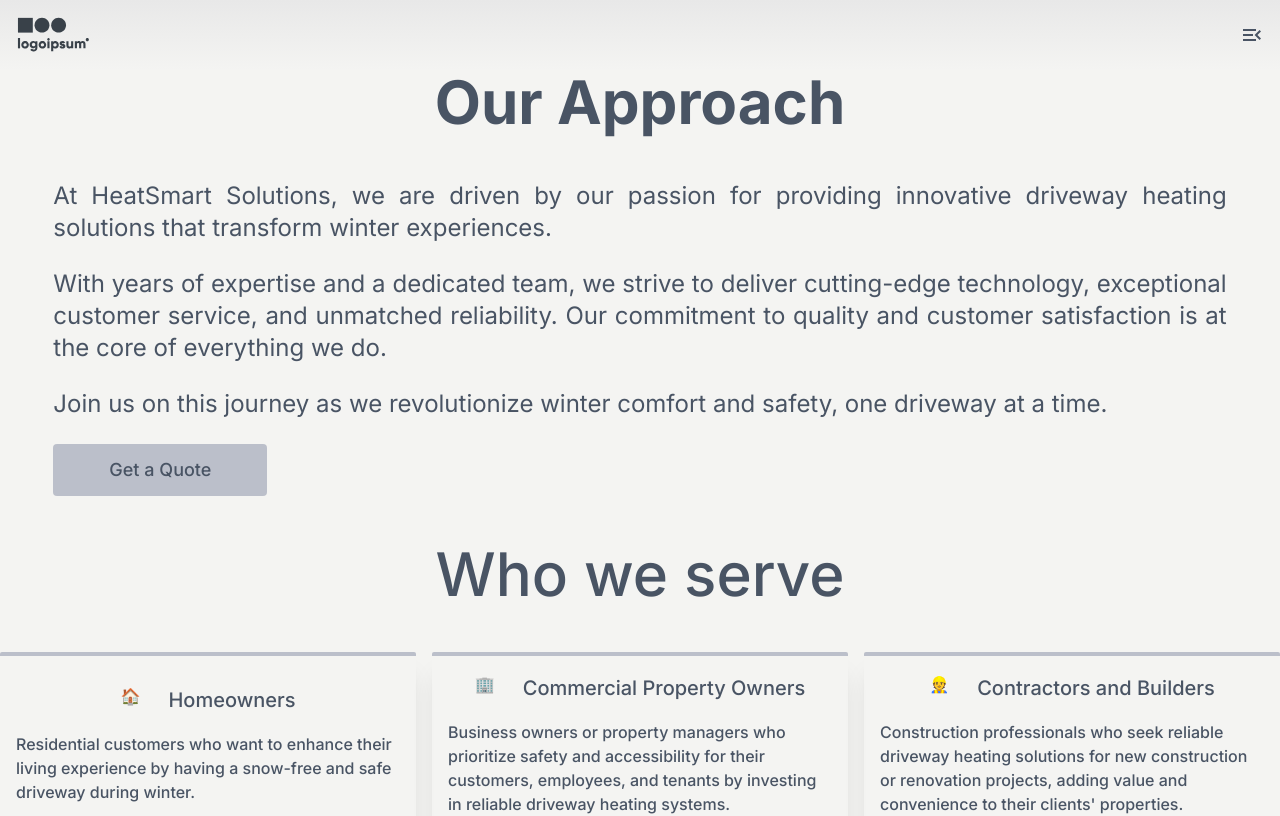
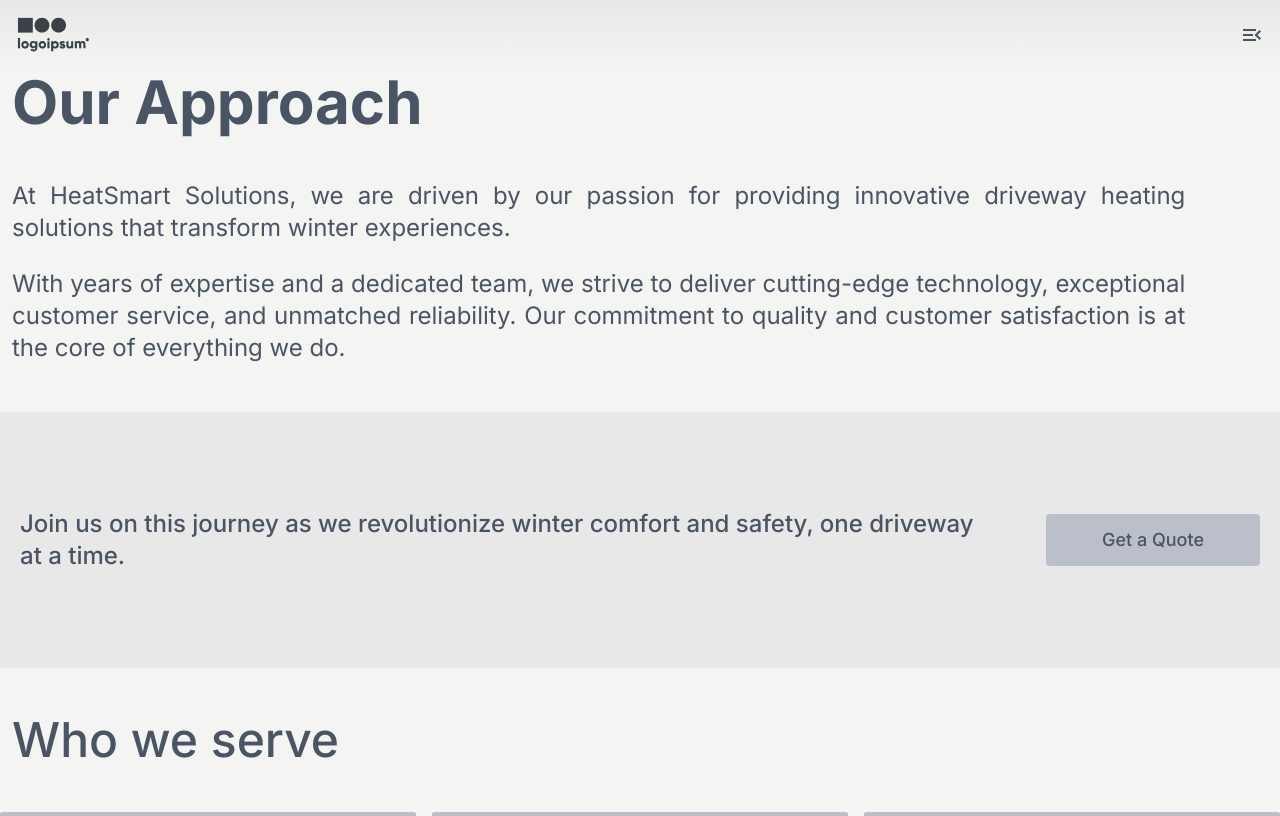
Before and after one commit to Jdure/heatSmart, a Next.js app: page /about in a window 1280 px wide. Shown: the top 816 px of the page. Built offline with nearby package versions, Linux system fonts and the light colour scheme.

Commit message:
done about page

```diff
--- a/src/app/about/page.tsx
+++ b/src/app/about/page.tsx
@@ -36,10 +36,10 @@
 
   return (
     <>
-      <h1 className="pt-12 font-bold phone:text-xl tablet:text-2xl laptop:text-4xl desktop:text-6xl phone:text-center ">
+      <h1 className="pt-12 font-bold phone:text-xl tablet:text-2xl laptop:text-4xl desktop:text-6xl phone:text-center laptop:text-start laptop:ml-3">
         Our Approach
       </h1>
-      <div className="container flex flex-col phone:items-center phone:justify-evenly phone:text-justify laptop:items-start phone:text-base tablet:text-lg laptop:text-xl desktop:text-2xl phone:w-11/12 phone:space-y-6 z-40">
+      <div className="container flex flex-col phone:items-center phone:justify-evenly phone:text-justify laptop:items-start phone:text-base tablet:text-lg laptop:text-xl laptop:ml-3 desktop:text-2xl phone:w-11/12 phone:space-y-6 z-40">
         <p>
           At HeatSmart Solutions, we are driven by our passion for providing
           innovative driveway heating solutions that transform winter
@@ -51,7 +51,7 @@
           reliability. Our commitment to quality and customer satisfaction is at
           the core of everything we do.
         </p>
-        <p>
+        {/* <p>
           Join us on this journey as we revolutionize winter comfort and safety,
           one driveway at a time.
         </p>
@@ -60,12 +60,30 @@
           path={"/requests"}
           btnColor={"bg-hue-secondary"}
           txtColor={"text-hue-base"}
-        />
+        /> */}
       </div>
-      <h2 className="font-medium phone:text-xl tablet:text-2xl laptop:text-4xl desktop:text-6xl phone:text-center ">
+      <div className="text-hue-base bg-hue-accent z-40">
+        <div className="container px-5 py-24 mx-auto">
+          <div className="laptop:w-full flex flex-col tablet:flex-row tablet:items-center items-start mx-auto">
+            <h1 className="flex-grow tablet:pr-16 phone:text-base tablet:text-lg laptop:text-2xl font-medium title-font">
+              Join us on this journey as we revolutionize winter comfort and
+              safety, one driveway at a time.
+            </h1>
+            <div className="flex-shrink-0 phone:mt-10 tablet:mt-0">
+              <LinkButton
+                btnTxt={"Get a Quote"}
+                path={"/requests"}
+                btnColor={"bg-hue-secondary"}
+                txtColor={"text-hue-base"}
+              />
+            </div>
+          </div>
+        </div>
+      </div>
+      <h2 className="font-medium phone:text-xl tablet:text-2xl laptop:text-3xl desktop:text-5xl phone:text-center laptop:text-start laptop:ml-3">
         Who we serve
       </h2>
-      <div className="container grid grid-cols-1 gap-4 tablet:grid-cols-2 laptop:grid-cols-3">
+      <div className="container grid grid-cols-1 gap-4 tablet:grid-cols-2 laptop:grid-cols-3 laptop:mx-auto">
         {visibleServiceData.map((value, index) => (
           <ServiceCard
             key={index}
--- a/src/app/layout.tsx
+++ b/src/app/layout.tsx
@@ -19,7 +19,7 @@
     <html lang="en" className="bg-hue-primary text-hue-base">
       <body className={inter.className}>
         <NavBar />
-        <main className="flex min-h-screen flex-col items-center justify-evenly py-12 phone:py-6 phone:space-y-4 tablet:space-y-12">
+        <main className="flex min-h-screen  flex-col phone:items-center laptop:items-stretch justify-evenly py-12 phone:py-6 phone:space-y-4 tablet:space-y-12">
           {children}
         </main>
         <Footer />
```
